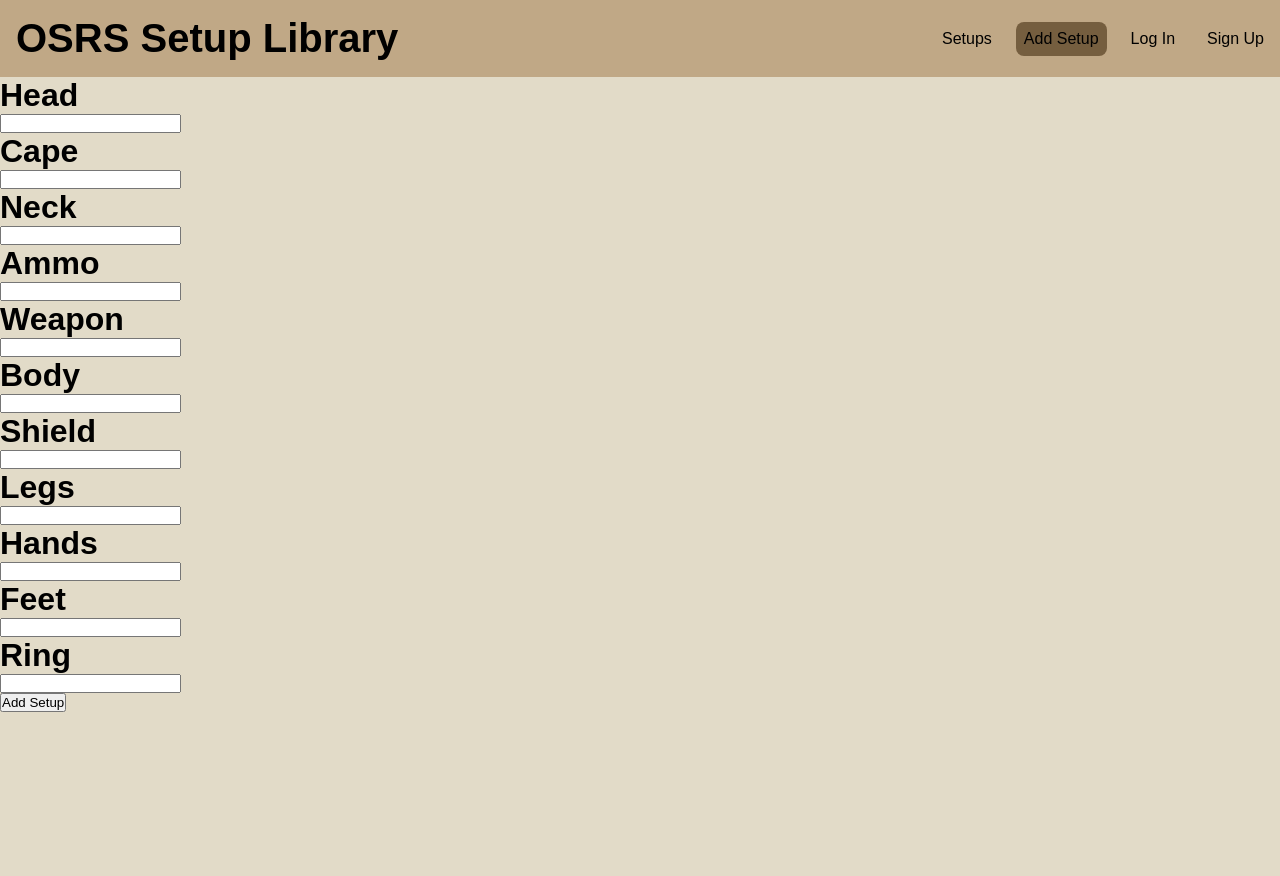
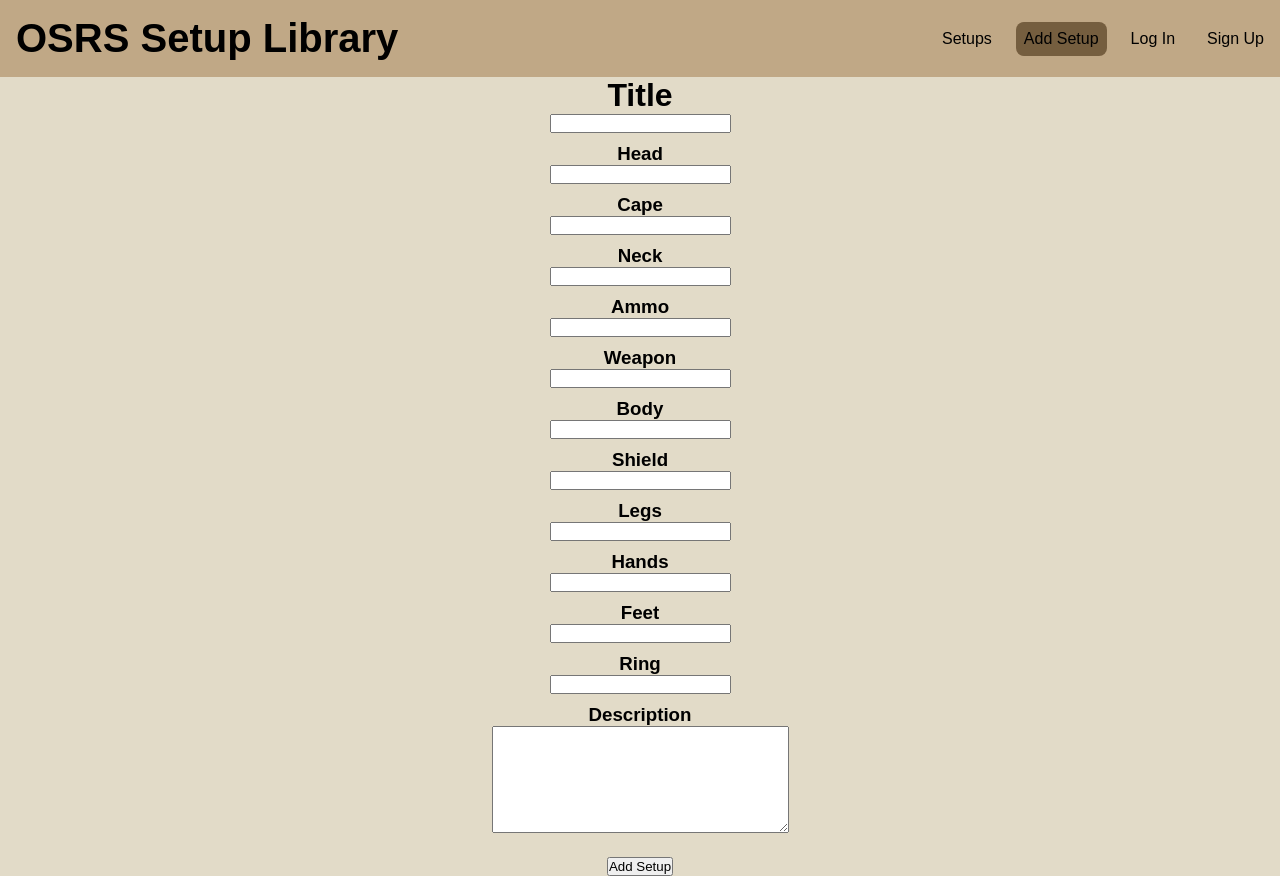
Before and after one commit to amorse110/osrs-inventory-setups-library, a React (Create React App) app in the folder client/: page /add_setup in a window 1280 px wide. Before the commit the page ends 800 px from the top, so only its background shows below. Built offline with nearby package versions, Linux system fonts and the light colour scheme.

Commit message:
centered add setup inputs

```diff
--- a/client/src/components/pages/AddSetup.js
+++ b/client/src/components/pages/AddSetup.js
@@ -1,59 +1,63 @@
 import React, { useState } from 'react'
-
-
-const slot_types = [
-  'ammo', 'body', 'cape', 'feet',
-  'hands', 'head', 'legs', 'neck',
-  'ring', 'shield', 'weapon'
-];
-
+import './styles.css'
 
 function AddSetup() {
   return (
-    <div>
+    <div className="center-container">
       <div>
-        <h1>Head</h1>
+        <h1>Title</h1>
         <input type="text"/>
       </div>
       <div>
-        <h1>Cape</h1>
+        <h3>Head</h3>
         <input type="text"/>
       </div>
       <div>
-        <h1>Neck</h1>
+        <h3>Cape</h3>
         <input type="text"/>
       </div>
       <div>
-        <h1>Ammo</h1>
+        <h3>Neck</h3>
         <input type="text"/>
       </div>
       <div>
-        <h1>Weapon</h1>
+        <h3>Ammo</h3>
         <input type="text"/>
       </div>
       <div>
-        <h1>Body</h1>
+        <h3>Weapon</h3>
         <input type="text"/>
       </div>
       <div>
-        <h1>Shield</h1>
+        <h3>Body</h3>
         <input type="text"/>
       </div>
       <div>
-        <h1>Legs</h1>
+        <h3>Shield</h3>
         <input type="text"/>
       </div>
       <div>
-        <h1>Hands</h1>
+        <h3>Legs</h3>
         <input type="text"/>
       </div>
       <div>
-        <h1>Feet</h1>
+        <h3>Hands</h3>
         <input type="text"/>
       </div>
       <div>
-        <h1>Ring</h1>
+        <h3>Feet</h3>
         <input type="text"/>
+      </div>
+      <div>
+        <h3>Ring</h3>
+        <input type="text"/>
+      </div>
+      <div>
+        <h3>Description</h3>
+        <textarea
+          rows={7}
+          cols={35}
+        />
       </div>
       <button>Add Setup</button>
     </div>
--- /dev/null
+++ b/client/src/components/pages/styles.css
@@ -0,0 +1,16 @@
+.center-container {
+    display: flex;
+    flex-direction: column;
+    align-items: center;
+    justify-content: center;
+    min-height: 90vh;
+    text-align: center;
+}
+
+.center-container div {
+    margin-bottom: 10px;
+}
+
+.center-container button {
+    margin-top: 10px;
+}
```
Also changed, not shown: 1 other file (tests, documents, lock files or other folders).
